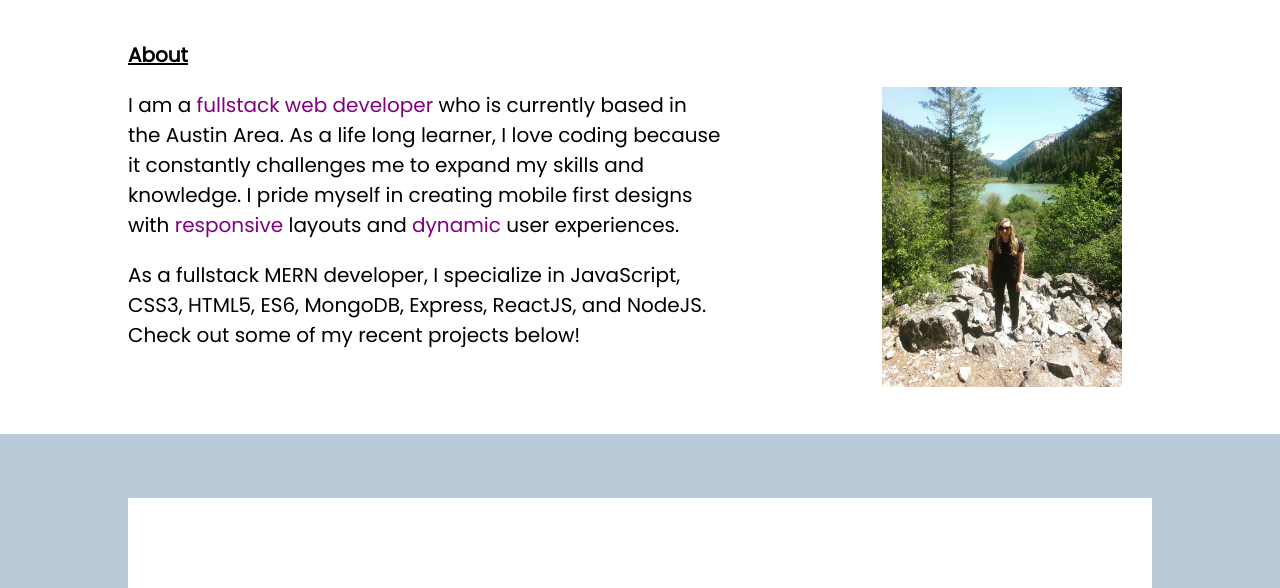
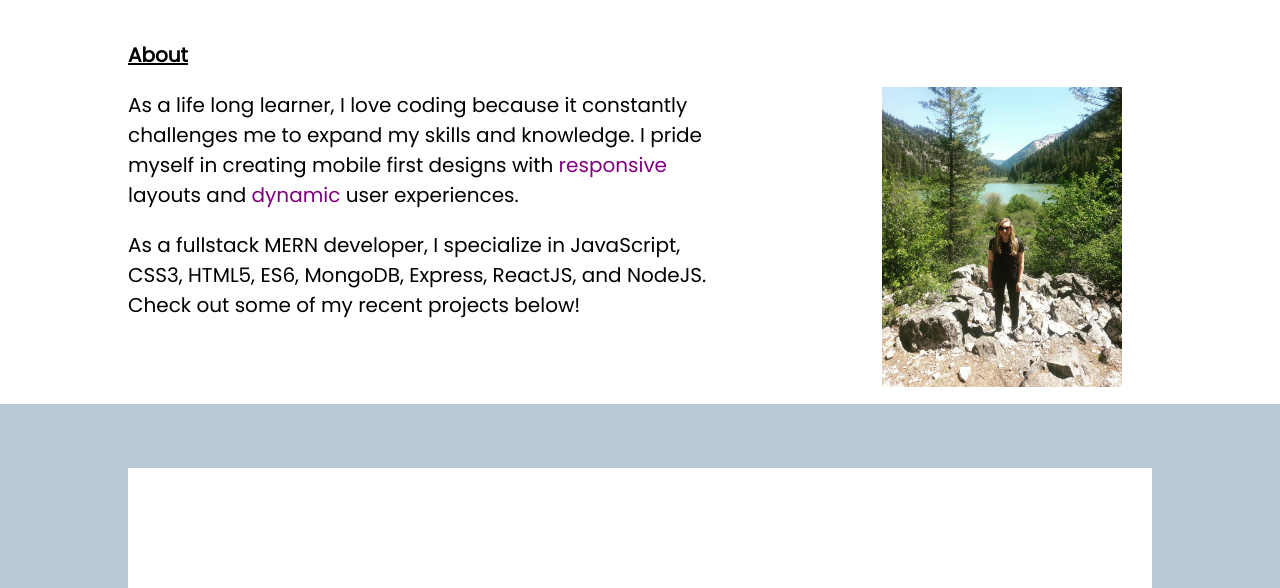
Before and after one commit to StephanieB34/Portfolio, a plain HTML site: page index.html in a window 1280 px wide. Shown: the part 863-1451 px from the top of the page. Drawn offline with nearby package versions, Linux system fonts and the light colour scheme.

Commit message:
html editing

```diff
--- a/index.html
+++ b/index.html
@@ -29,8 +29,7 @@
         <div id="about">
             <h2>About</h2>
                 <img class="aboutphoto" src="hikingphoto.jpg">
-                <p> I am a <span class="bold">fullstack web developer</span> who is currently
-                    based in the Austin Area. As a life long learner, I love coding because it
+                <p> As a life long learner, I love coding because it
                     constantly challenges me to expand my skills and knowledge. I pride myself
                     in creating mobile first designs with<span class="bold"> responsive</span>
                     layouts and <span class="bold">dynamic</span> user experiences.
```
